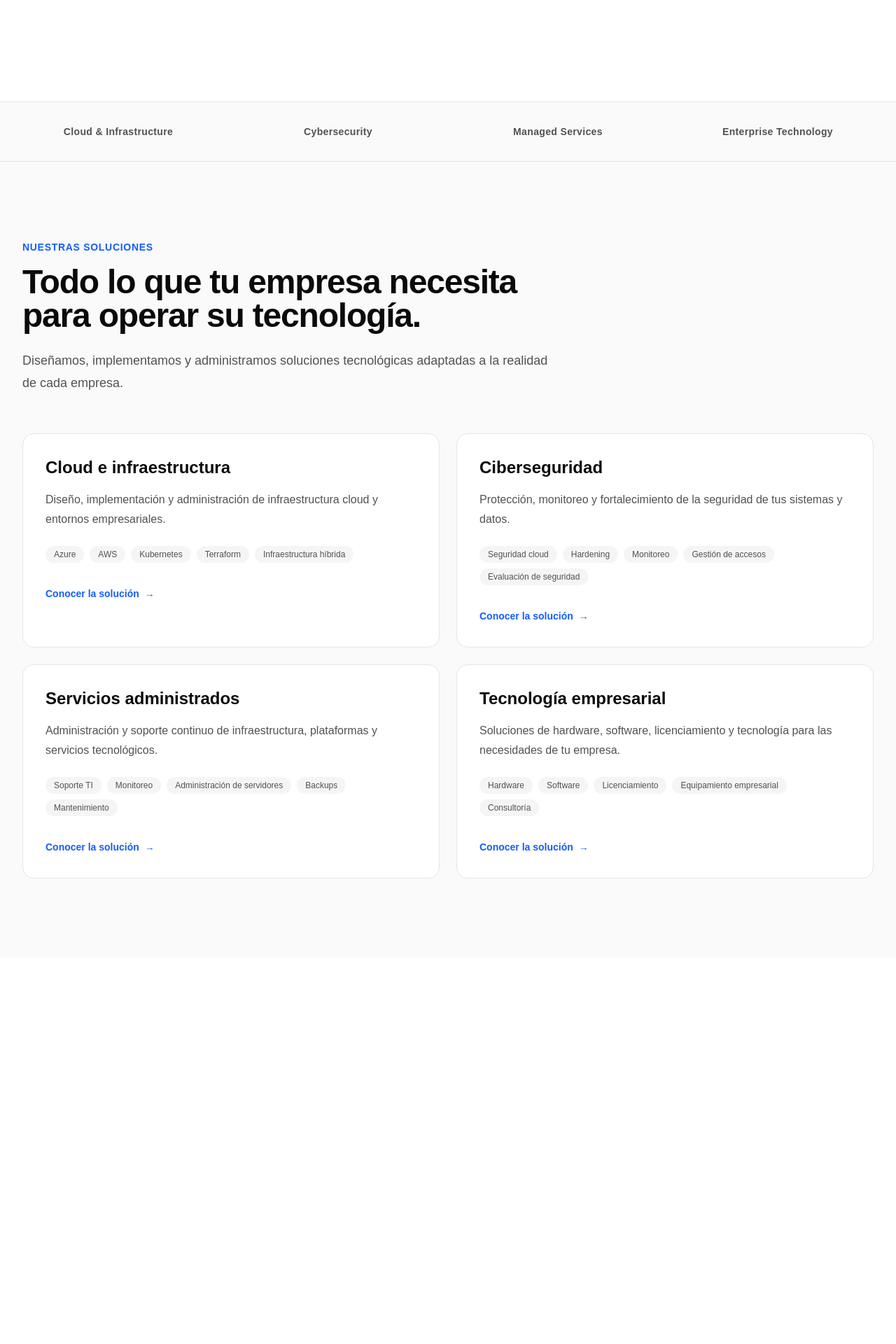
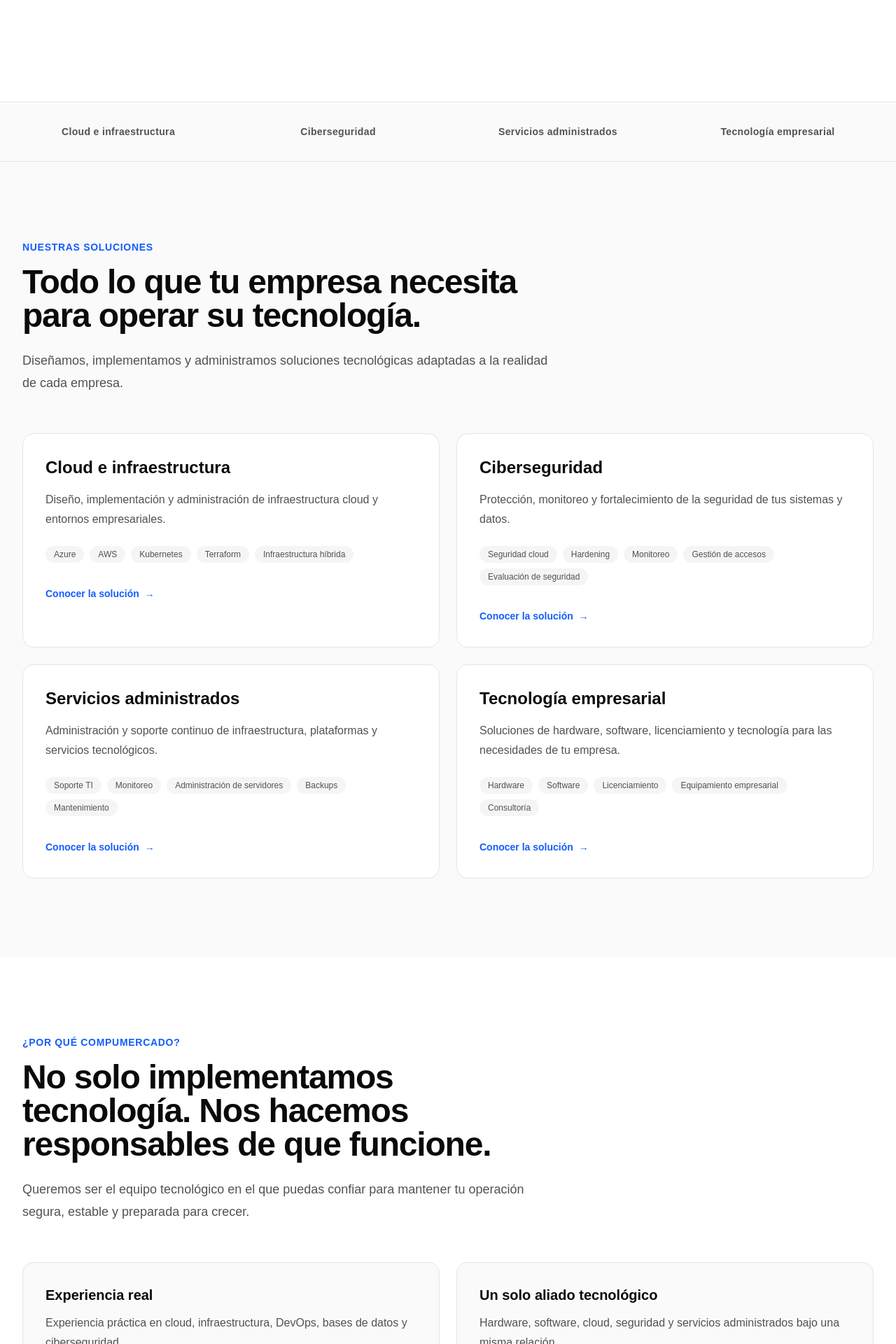
Before and after one commit to jsolisba/compumercado-web, a Next.js app: page / in a window 1280 px wide. Shown: the part 880-2800 px from the top of the page at 70% size. Before the commit the page ends 2247 px from the top, so only its background shows below. Built offline with nearby package versions, Linux system fonts and the light colour scheme.

Commit message:
feat: fix

```diff
--- /dev/null
+++ b/src/app/en/page.tsx
@@ -0,0 +1,28 @@
+import Link from "next/link";
+
+export default function EnglishComingSoon() {
+  return (
+    <main className="flex min-h-screen items-center justify-center bg-neutral-950 px-6 text-white">
+      <div className="max-w-xl text-center">
+        <p className="text-sm font-semibold uppercase tracking-widest text-blue-400">
+          CompuMercado
+        </p>
+
+        <h1 className="mt-4 text-4xl font-bold">
+          English version coming soon.
+        </h1>
+
+        <p className="mt-5 text-neutral-400">
+          We are preparing the English version of our website.
+        </p>
+
+        <Link
+          href="/"
+          className="mt-8 inline-flex rounded-lg bg-blue-600 px-6 py-3 font-semibold text-white hover:bg-blue-500"
+        >
+          Volver al sitio
+        </Link>
+      </div>
+    </main>
+  );
+}
--- a/src/app/page.tsx
+++ b/src/app/page.tsx
@@ -2,6 +2,9 @@ import Navbar from "@/components/layout/Navbar";
 import Hero from "@/components/home/Hero";
 import TrustBar from "@/components/home/TrustBar";
 import Services from "@/components/home/Services";
+import WhyCompuMercado from "@/components/home/WhyCompuMercado";
+import CTA from "@/components/home/CTA";
+import Footer from "@/components/layout/Footer";
 
 export default function HomePage() {
   return (
@@ -12,7 +15,11 @@ export default function HomePage() {
         <Hero />
         <TrustBar />
         <Services />
+        <WhyCompuMercado />
+        <CTA />
       </main>
+
+      <Footer />
     </>
   );
 }
--- /dev/null
+++ b/src/components/home/CTA.tsx
@@ -0,0 +1,52 @@
+import Link from "next/link";
+import Container from "@/components/ui/Container";
+import Section from "@/components/ui/Section";
+
+export default function CTA() {
+  return (
+    <Section className="bg-slate-950">
+      <Container>
+        <div className="relative overflow-hidden rounded-3xl border border-white/10 bg-gradient-to-br from-slate-900 via-slate-950 to-blue-950 px-8 py-16 text-white shadow-2xl sm:px-12 lg:px-16 lg:py-20">
+
+          <div className="absolute -right-24 -top-24 h-72 w-72 rounded-full bg-blue-600/20 blur-3xl" />
+
+          <div className="relative max-w-3xl">
+            <div className="mb-4 text-sm font-semibold uppercase tracking-wider text-blue-400">
+              Hablemos de tu proyecto
+            </div>
+
+            <h2 className="text-4xl font-bold tracking-tight sm:text-5xl">
+              ¿Tu tecnología está lista para el próximo desafío?
+            </h2>
+
+            <p className="mt-6 max-w-2xl text-lg leading-8 text-slate-300">
+              Cuéntanos qué necesitas. Analizamos tu situación y te
+              proponemos una solución acorde con tu empresa, presupuesto y
+              objetivos.
+            </p>
+
+            <div className="mt-9 flex flex-col gap-4 sm:flex-row">
+              <Link
+                href="/contact"
+                className="inline-flex items-center justify-center rounded-lg bg-blue-600 px-6 py-3 font-semibold text-white transition-colors hover:bg-blue-500"
+              >
+                Hablar con un Ingeniero
+              </Link>
+
+              <a
+                href="https://wa.me/"
+                className="inline-flex items-center justify-center rounded-lg border border-white/20 bg-white/5 px-6 py-3 font-semibold text-white transition-colors hover:bg-white/10"
+              >
+                Escribir por WhatsApp
+              </a>
+            </div>
+
+            <p className="mt-5 text-sm text-slate-400">
+              Sin compromiso inicial.
+            </p>
+          </div>
+        </div>
+      </Container>
+    </Section>
+  );
+}
--- a/src/components/home/TrustBar.tsx
+++ b/src/components/home/TrustBar.tsx
@@ -1,8 +1,8 @@
 const capabilities = [
-  "Cloud & Infrastructure",
-  "Cybersecurity",
-  "Managed Services",
-  "Enterprise Technology",
+  "Cloud e infraestructura",
+  "Ciberseguridad",
+  "Servicios administrados",
+  "Tecnología empresarial",
 ];
 
 export default function TrustBar() {
--- /dev/null
+++ b/src/components/home/WhyCompuMercado.tsx
@@ -0,0 +1,66 @@
+import Container from "@/components/ui/Container";
+import Section from "@/components/ui/Section";
+
+const advantages = [
+  {
+    title: "Experiencia real",
+    description:
+      "Experiencia práctica en cloud, infraestructura, DevOps, bases de datos y ciberseguridad.",
+  },
+  {
+    title: "Un solo aliado tecnológico",
+    description:
+      "Hardware, software, cloud, seguridad y servicios administrados bajo una misma relación.",
+  },
+  {
+    title: "Enfoque proactivo",
+    description:
+      "Buscamos prevenir problemas, mejorar la estabilidad y reducir riesgos antes de que impacten tu operación.",
+  },
+  {
+    title: "Soporte humano",
+    description:
+      "Hablas con especialistas que entienden la tecnología y el contexto de tu negocio.",
+  },
+];
+
+export default function WhyCompuMercado() {
+  return (
+    <Section className="bg-white">
+      <Container>
+        <div className="max-w-3xl">
+          <div className="mb-4 text-sm font-semibold uppercase tracking-wider text-blue-600">
+            ¿Por qué CompuMercado?
+          </div>
+
+          <h2 className="text-4xl font-bold tracking-tight text-neutral-950 sm:text-5xl">
+            No solo implementamos tecnología. Nos hacemos responsables de que
+            funcione.
+          </h2>
+
+          <p className="mt-6 text-lg leading-8 text-neutral-600">
+            Queremos ser el equipo tecnológico en el que puedas confiar para
+            mantener tu operación segura, estable y preparada para crecer.
+          </p>
+        </div>
+
+        <div className="mt-14 grid gap-6 sm:grid-cols-2">
+          {advantages.map((advantage) => (
+            <article
+              key={advantage.title}
+              className="rounded-2xl border border-neutral-200 bg-neutral-50 p-8"
+            >
+              <h3 className="text-xl font-bold text-neutral-950">
+                {advantage.title}
+              </h3>
+
+              <p className="mt-3 leading-7 text-neutral-600">
+                {advantage.description}
+              </p>
+            </article>
+          ))}
+        </div>
+      </Container>
+    </Section>
+  );
+}
--- a/src/components/layout/Footer.tsx
+++ b/src/components/layout/Footer.tsx
@@ -0,0 +1,76 @@
+const footerLinks = [
+  { name: "Tienda", href: "/store" },
+  { name: "Cloud", href: "/cloud" },
+  { name: "Servicios", href: "/services" },
+  { name: "Seguridad", href: "/security" },
+  { name: "Licencias", href: "/licensing" },
+  { name: "Nosotros", href: "/about" },
+  { name: "Blog", href: "/blog" },
+  { name: "Contacto", href: "/contact" },
+];
+
+export default function Footer() {
+  return (
+    <footer className="border-t border-neutral-200 bg-white">
+      <div className="mx-auto max-w-7xl px-6 py-12">
+        <div className="grid gap-10 md:grid-cols-2 lg:grid-cols-3">
+          <div>
+            <div className="text-xl font-bold tracking-tight text-neutral-950">
+              Compu<span className="text-blue-600">Mercado</span>
+            </div>
+
+            <p className="mt-4 max-w-sm text-sm leading-6 text-neutral-600">
+              Tecnología empresarial, infraestructura, nube,
+              ciberseguridad y servicios administrados para empresas
+              que necesitan seguir avanzando.
+            </p>
+          </div>
+
+          <div>
+            <h2 className="text-sm font-semibold text-neutral-950">
+              Navegación
+            </h2>
+
+            <ul className="mt-4 space-y-3">
+              {footerLinks.map((link) => (
+                <li key={link.href}>
+                  <a
+                    href={link.href}
+                    className="text-sm text-neutral-600 transition-colors hover:text-blue-600"
+                  >
+                    {link.name}
+                  </a>
+                </li>
+              ))}
+            </ul>
+          </div>
+
+          <div>
+            <h2 className="text-sm font-semibold text-neutral-950">
+              Hablemos
+            </h2>
+
+            <p className="mt-4 text-sm leading-6 text-neutral-600">
+              ¿Necesitas ayuda para diseñar, implementar o administrar
+              tu infraestructura tecnológica?
+            </p>
+
+            <a
+              href="/contact"
+              className="mt-5 inline-flex text-sm font-semibold text-blue-600 transition-colors hover:text-blue-700"
+            >
+              Contacto →
+            </a>
+          </div>
+        </div>
+
+        <div className="mt-12 border-t border-neutral-200 pt-6">
+          <p className="text-sm text-neutral-500">
+            © {new Date().getFullYear()} CompuMercado. Todos los derechos
+            reservados.
+          </p>
+        </div>
+      </div>
+    </footer>
+  );
+}
--- /dev/null
+++ b/src/components/layout/LanguageSwitcher.tsx
@@ -0,0 +1,23 @@
+import Link from "next/link";
+
+export default function LanguageSwitcher() {
+  return (
+    <div className="flex items-center rounded-lg border border-neutral-200 bg-white p-1">
+      <Link
+        href="/"
+        aria-label="Cambiar idioma a español"
+        className="rounded-md bg-neutral-100 px-2.5 py-1.5 text-xs font-semibold text-neutral-900"
+      >
+        ES
+      </Link>
+
+      <Link
+        href="/en"
+        aria-label="Change language to English"
+        className="rounded-md px-2.5 py-1.5 text-xs font-semibold text-neutral-500 transition-colors hover:text-neutral-900"
+      >
+        EN
+      </Link>
+    </div>
+  );
+}
--- a/src/components/layout/Navbar.tsx
+++ b/src/components/layout/Navbar.tsx
@@ -1,12 +1,12 @@
 import Link from "next/link";
 import { navigation } from "@/data/navigation";
+import LanguageSwitcher from "@/components/layout/LanguageSwitcher";
 
 export default function Navbar() {
   return (
     <header className="sticky top-0 z-50 border-b border-neutral-200/80 bg-white/95 backdrop-blur">
       <div className="mx-auto flex h-20 max-w-7xl items-center justify-between px-6">
 
-        {/* Brand */}
         <Link
           href="/"
           className="text-xl font-bold tracking-tight text-neutral-950"
@@ -15,7 +15,6 @@ export default function Navbar() {
           Compu<span className="text-blue-600">Mercado</span>
         </Link>
 
-        {/* Navigation */}
         <nav
           aria-label="Navegación principal"
           className="hidden items-center gap-7 lg:flex"
@@ -31,7 +30,9 @@ export default function Navbar() {
           ))}
         </nav>
 
-        {/* CTA */}
+        <div className="flex items-center gap-3">
+          <LanguageSwitcher />
+
           <Link
             href="/contact"
             className="rounded-lg bg-blue-600 px-5 py-2.5 text-sm font-semibold text-white shadow-sm transition-all hover:bg-blue-700 hover:shadow-md"
@@ -39,6 +40,7 @@ export default function Navbar() {
             Solicitar cotización
           </Link>
         </div>
+      </div>
     </header>
   );
 }
--- a/src/data/navigation.ts
+++ b/src/data/navigation.ts
@@ -1,5 +1,5 @@
 export const navigation = [
-  { name: "Store", href: "/store" },
+  { name: "Tienda", href: "/store" },
   { name: "Servicios", href: "/services" },
   { name: "Cloud", href: "/cloud" },
   { name: "Seguridad", href: "/security" },
```
Lines whose indentation alone changed are shown as unchanged.
